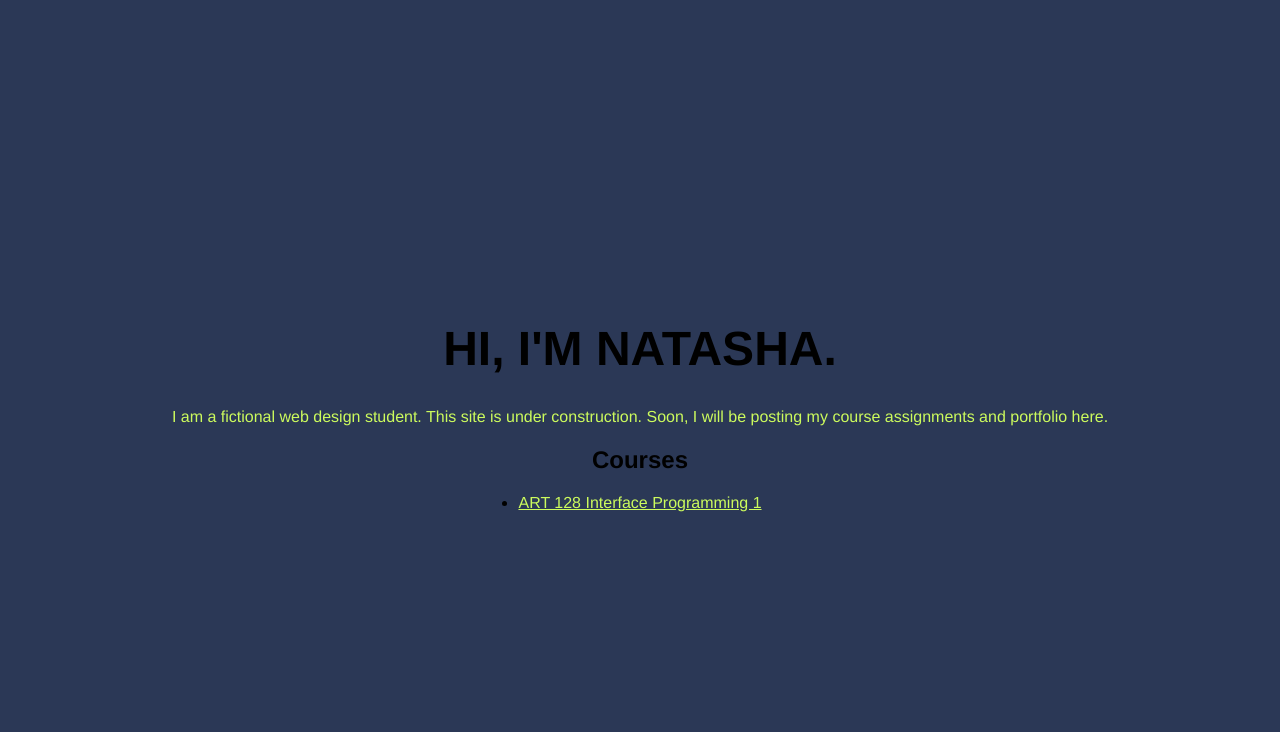
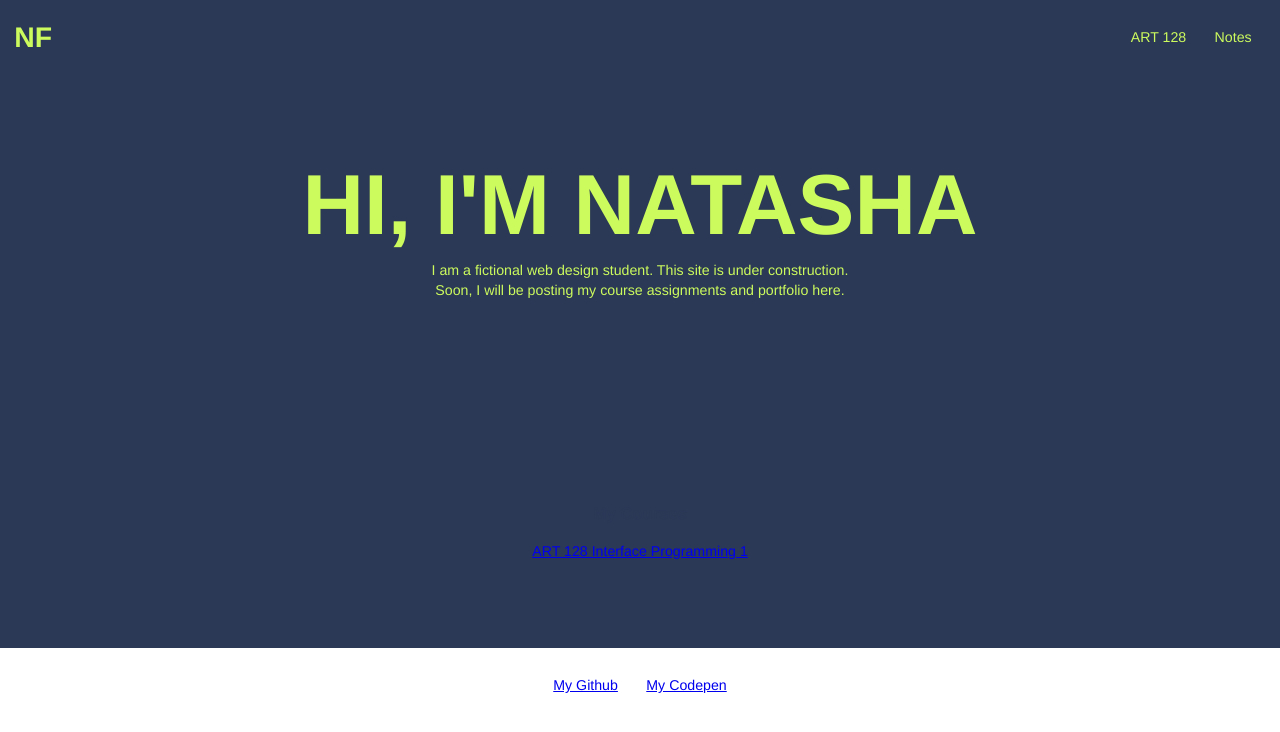
Before and after one commit to Natasha808/studentsite, a plain HTML site: page index.html in a window 1280 px wide. Drawn offline with Linux system fonts and the light colour scheme.

Commit message:
update html and css

```diff
--- a/css/style.css
+++ b/css/style.css
@@ -1,36 +1,127 @@
+/* GLOBAL RESET */
+* { box-sizing: border-box; }
+body { margin: 0; }
+
+/* GLOBAL COLORS */
+body { color: rgba(43, 56, 86); }
+a { color: (43, 56, 86);}
+a:hover { color: rgba(43, 56, 86); }
+
+/* GLOBAL TYPOGRAPHY */
 body {
-    font-family: "Helvetica Neue", Helvetica, Arial, sans-serif;
-    background: rgb(43, 56, 86);
-    margin: 0;
-    display: grid;
-    align-content: center;
-    min-height: 100vh;
+  font-family: Helvetica, Arial, sans-serif;
+  font-size: 88.75%; /* 14px */
+  line-height: 1.4;
 }
 
-h1 {
-    font-size: 48px;
+
+/* SITE STRUCTURE */
+
+header {
+    background-color: rgba(43, 56, 86);
+
+    color: rgba(43, 56, 86);
+    padding: 1em;
+    display: grid;
+    grid-template-columns: 1fr 1fr;
+    align-items: center;
+}
+
+header a {
+    color: rgba(204, 251, 93);
+    text-decoration: none;
+}
+
+header a:hover {
+    color: rgba(204, 251, 93);
+}
+
+
+/* SITE ID */
+.site-id h1 {
+    margin: 0;
+}
+
+/* SITE NAV */
+.site-nav ul {
+    display: flex;
+    justify-content: flex-end;
+    margin: 0;
+    padding: 0;
+    list-style: none;
+}
+
+.site-nav  a {
+    display: block;
+    padding: 1em;
+}
+
+/* MAIN */
+main {
+    background: rgba(43, 56, 86);
+}
+
+/* HERO SECTION */
+.hero {
+    background-color: color: rgba(43, 56, 86);
+    text-align: center;
+    color: rgba(204, 251, 93);
+    padding: 6em 1em;
+}
+
+.hero h2 {
+    font-size: 6em;
+    line-height: 1;
     text-transform: uppercase;
+    margin: 0 auto;
+}
+
+.hero p {
+    max-width: 30em;
+    margin: 1em auto;
+}
+
+/* COURSES SECTION */
+.courses {
+    padding: 6em 1em;
+    display: grid;
+    justify-content: center;
+}
+
+.courses ul {
+    margin: 0;
+    padding: 0;
+    list-style: none;
+}
+
+.courses h3 {
     text-align: center;
 }
 
-h2 {
-    text-align: center;
+
+/* FOOTER */
+footer {
+    border-top: 1px solid rgba(43, 56, 86);
+    padding: 1em;
 }
 
-p {
-    color: rgb(204, 251, 93);
-    max-width: 30cm;
-    margin: 0 auto;
-  }
-
-ul {
-    margin:0 auto;
+/* SOCIAL NAV */
+.social-nav ul {
+    margin: 0;
     padding: 0;
+    display: flex;
+    justify-content: center;
+    list-style: none;
 }
 
+.social-nav  a {
+    display: block;
+    padding: 1em;
+}
 
-
-
-a {
-    color: rgb(204, 251, 93)
-    }
+/* FOR DEV PURPOSES */
+/* body * {
+    background-color: rgba(43, 56, 86) !important;
+    border: 1px solid rgba(43, 56, 86) !important;
+    color: rgba(43, 56, 86) !important;
+} */
--- a/index.html
+++ b/index.html
@@ -11,23 +11,39 @@
 </head>
 
 <body>
+    <header>
+        <div class="site-id">
+            <h1><a href="index.html">NF</a></h1>
+        </div>
+        <nav class="site-nav">
+            <ul>
+                <li><a href="art128/index.html">ART 128</a></li>
+                <li><a href="notes/index.html">Notes</a></li>
+            </ul>
+        </nav>
+    </header>
+    <main>
+        <section class="hero">
+            <h2>Hi, I'm Natasha</h2>
+            <p>I am a fictional web design student. This site is under construction. Soon, I will be posting my course
+                assignments and portfolio here.</p>
+        </section>
+        <section class="courses">
+            <h3>My Courses</h3>
+            <ul>
+                <li><a href="art128/index.html">ART 128 Interface Programming 1</a></li>
+            </ul>
+        </section>
+    </main>
 
-<h1>Hi, I'm Natasha.</h1>
-
-<p>I am a fictional web design student. This site is under construction. Soon, I will be posting my course
-assignments and portfolio here.</p>
-
-<h2>Courses</h2>
-<ul>
-    <li><a href="art128/index.html">ART 128 Interface Programming 1</a></li>
-</ul>
-
+    <footer>
+        <nav class="social-nav">
+            <ul>
+                <li><a href="https://github.com/Natasha808">My Github</a></li>
+                <li><a href="https://codepen.io/Natasha808">My Codepen</a></li>
+            </ul>
+        </nav>
+    </footer>
 </body>
 
 </html>
-
-
-
-</body>
-
-</html>
```
